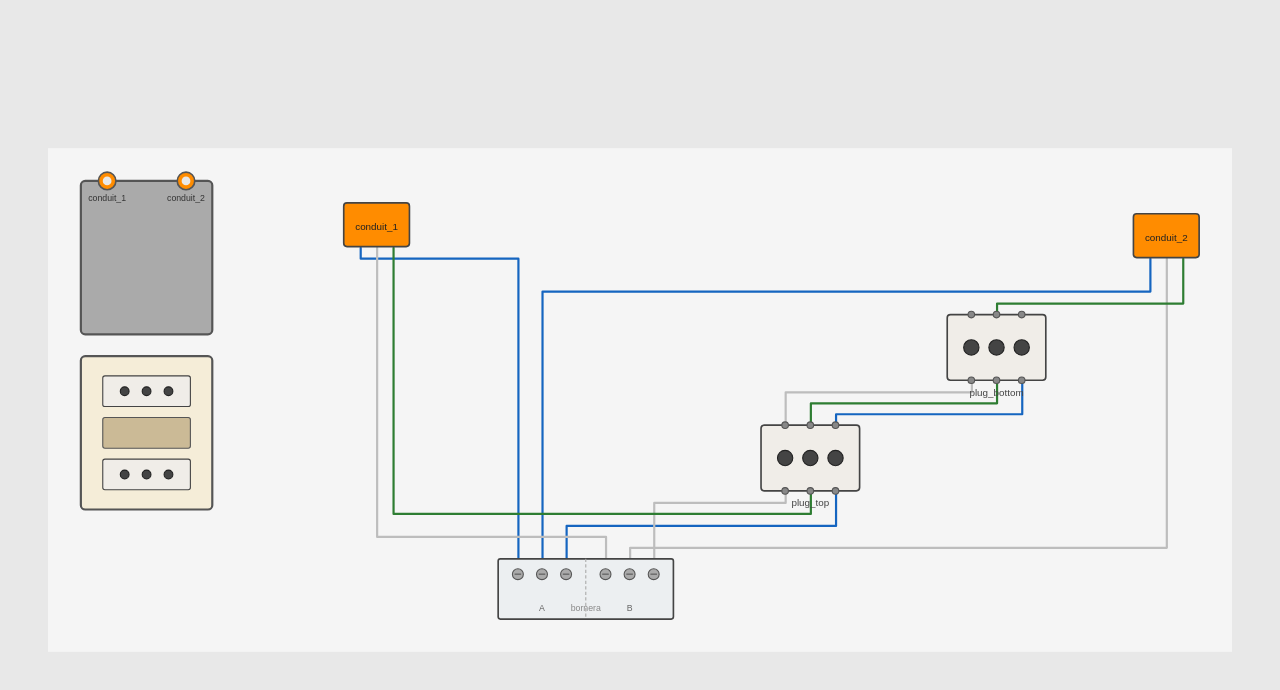
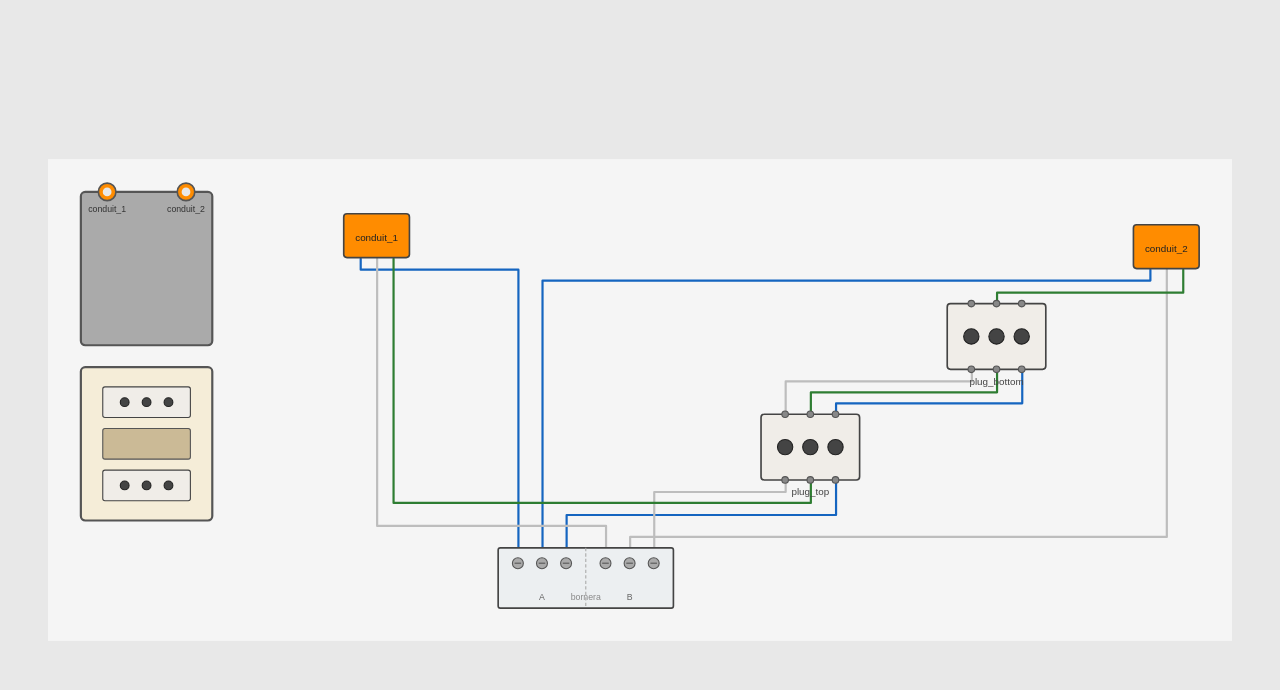
Before and after one commit to eldano/wiringml, a website: page examples/basic.html in a window 1280 px wide. Drawn offline with Linux system fonts and the light colour scheme.

Commit message:
Add component coords

```diff
--- a/examples/basic.html
+++ b/examples/basic.html
@@ -23,8 +23,8 @@
 </head>
 <body>
   <?xml version="1.0" encoding="UTF-8"?>
-<svg xmlns="http://www.w3.org/2000/svg" width="100%" height="100%" viewBox="0 0 1081 460">
-  <rect width="1081" height="460" fill="#F5F5F5"/>
+<svg xmlns="http://www.w3.org/2000/svg" width="100%" height="100%" viewBox="0 0 1081 440">
+  <rect width="1081" height="440" fill="#F5F5F5"/>
   <g id="casing">
     <rect x="30" y="30" width="120" height="140" fill="#AAAAAA" stroke="#555" stroke-width="2" rx="4"/>
     <circle cx="54" cy="30" r="8" fill="#FF8C00" stroke="#555" stroke-width="1.5"/>
@@ -48,17 +48,17 @@
   </g>
   <g id="wiring" transform="translate(220, 0)">
     <g id="wires">
-      <path d="M 65.5 91 L 65.5 101 L 209.5 101 L 209.5 375" stroke="#1565C0" stroke-width="2" fill="none" stroke-linecap="round" stroke-linejoin="round"/>
-      <path d="M 231.5 375 L 231.5 131 L 476 131 L 646 131 L 786.5 131 L 786.5 101" stroke="#1565C0" stroke-width="2" fill="none" stroke-linecap="round" stroke-linejoin="round"/>
-      <path d="M 253.5 375 L 253.5 345 L 499.5 345 L 499.5 314" stroke="#1565C0" stroke-width="2" fill="none" stroke-linecap="round" stroke-linejoin="round"/>
-      <path d="M 80.5 91 L 80.5 355 L 289.5 355 L 289.5 375" stroke="#BDBDBD" stroke-width="2" fill="none" stroke-linecap="round" stroke-linejoin="round"/>
-      <path d="M 311.5 375 L 311.5 365 L 476 365 L 646 365 L 801.5 365 L 801.5 101" stroke="#BDBDBD" stroke-width="2" fill="none" stroke-linecap="round" stroke-linejoin="round"/>
-      <path d="M 333.5 375 L 333.5 324 L 453.5 324 L 453.5 314" stroke="#BDBDBD" stroke-width="2" fill="none" stroke-linecap="round" stroke-linejoin="round"/>
-      <path d="M 95.5 91 L 95.5 334 L 271 334 L 476.5 334 L 476.5 314" stroke="#2E7D32" stroke-width="2" fill="none" stroke-linecap="round" stroke-linejoin="round"/>
-      <path d="M 646.5 152 L 646.5 142 L 816.5 142 L 816.5 101" stroke="#2E7D32" stroke-width="2" fill="none" stroke-linecap="round" stroke-linejoin="round"/>
-      <path d="M 499.5 253 L 499.5 243 L 669.5 243 L 669.5 213" stroke="#1565C0" stroke-width="2" fill="none" stroke-linecap="round" stroke-linejoin="round"/>
-      <path d="M 453.5 253 L 453.5 223 L 623.5 223 L 623.5 213" stroke="#BDBDBD" stroke-width="2" fill="none" stroke-linecap="round" stroke-linejoin="round"/>
-      <path d="M 476.5 253 L 476.5 233 L 646.5 233 L 646.5 213" stroke="#2E7D32" stroke-width="2" fill="none" stroke-linecap="round" stroke-linejoin="round"/>
+      <path d="M 65.5 91 L 65.5 101 L 209.5 101 L 209.5 355" stroke="#1565C0" stroke-width="2" fill="none" stroke-linecap="round" stroke-linejoin="round"/>
+      <path d="M 231.5 355 L 231.5 111 L 476 111 L 646 111 L 786.5 111 L 786.5 101" stroke="#1565C0" stroke-width="2" fill="none" stroke-linecap="round" stroke-linejoin="round"/>
+      <path d="M 253.5 355 L 253.5 325 L 499.5 325 L 499.5 294" stroke="#1565C0" stroke-width="2" fill="none" stroke-linecap="round" stroke-linejoin="round"/>
+      <path d="M 80.5 91 L 80.5 335 L 289.5 335 L 289.5 355" stroke="#BDBDBD" stroke-width="2" fill="none" stroke-linecap="round" stroke-linejoin="round"/>
+      <path d="M 311.5 355 L 311.5 345 L 476 345 L 646 345 L 801.5 345 L 801.5 101" stroke="#BDBDBD" stroke-width="2" fill="none" stroke-linecap="round" stroke-linejoin="round"/>
+      <path d="M 333.5 355 L 333.5 304 L 453.5 304 L 453.5 294" stroke="#BDBDBD" stroke-width="2" fill="none" stroke-linecap="round" stroke-linejoin="round"/>
+      <path d="M 95.5 91 L 95.5 314 L 271 314 L 476.5 314 L 476.5 294" stroke="#2E7D32" stroke-width="2" fill="none" stroke-linecap="round" stroke-linejoin="round"/>
+      <path d="M 646.5 132 L 646.5 122 L 816.5 122 L 816.5 101" stroke="#2E7D32" stroke-width="2" fill="none" stroke-linecap="round" stroke-linejoin="round"/>
+      <path d="M 499.5 233 L 499.5 223 L 669.5 223 L 669.5 193" stroke="#1565C0" stroke-width="2" fill="none" stroke-linecap="round" stroke-linejoin="round"/>
+      <path d="M 453.5 233 L 453.5 203 L 623.5 203 L 623.5 193" stroke="#BDBDBD" stroke-width="2" fill="none" stroke-linecap="round" stroke-linejoin="round"/>
+      <path d="M 476.5 233 L 476.5 213 L 646.5 213 L 646.5 193" stroke="#2E7D32" stroke-width="2" fill="none" stroke-linecap="round" stroke-linejoin="round"/>
     </g>
     <g id="components">
 <g class="component conduit">
@@ -69,44 +69,44 @@
   <rect x="771" y="60" width="60" height="40" fill="#FF8C00" stroke="#444" stroke-width="1.5" rx="3"/>
   <text x="801" y="85" text-anchor="middle" font-family="sans-serif" font-size="9" fill="#222">conduit_2</text>
 </g>
-<g class="component 2x3">
-  <rect x="191" y="375" width="160" height="55" fill="#ECEFF1" stroke="#444" stroke-width="1.5" rx="2"/>
-  <line x1="271" y1="375" x2="271" y2="430" stroke="#AAA" stroke-width="1" stroke-dasharray="3,2"/>
-  <text x="231" y="423" text-anchor="middle" font-family="sans-serif" font-size="8" fill="#666">A</text>
-  <text x="311" y="423" text-anchor="middle" font-family="sans-serif" font-size="8" fill="#666">B</text>
-<circle cx="209" cy="389" r="5" fill="#AAA" stroke="#555" stroke-width="1"/><line x1="206" y1="389" x2="212" y2="389" stroke="#555" stroke-width="1"/>
-<circle cx="231" cy="389" r="5" fill="#AAA" stroke="#555" stroke-width="1"/><line x1="228" y1="389" x2="234" y2="389" stroke="#555" stroke-width="1"/>
-<circle cx="253" cy="389" r="5" fill="#AAA" stroke="#555" stroke-width="1"/><line x1="250" y1="389" x2="256" y2="389" stroke="#555" stroke-width="1"/>
-<circle cx="289" cy="389" r="5" fill="#AAA" stroke="#555" stroke-width="1"/><line x1="286" y1="389" x2="292" y2="389" stroke="#555" stroke-width="1"/>
-<circle cx="311" cy="389" r="5" fill="#AAA" stroke="#555" stroke-width="1"/><line x1="308" y1="389" x2="314" y2="389" stroke="#555" stroke-width="1"/>
-<circle cx="333" cy="389" r="5" fill="#AAA" stroke="#555" stroke-width="1"/><line x1="330" y1="389" x2="336" y2="389" stroke="#555" stroke-width="1"/>
-  <text x="271" y="423" text-anchor="middle" font-family="sans-serif" font-size="8" fill="#888">bornera</text>
+<g class="component tipo_l">
+  <rect x="431" y="233" width="90" height="60" fill="#F0EDE8" stroke="#444" stroke-width="1.5" rx="3"/>
+  <circle cx="453" cy="263" r="7" fill="#444" stroke="#222" stroke-width="1"/>
+  <circle cx="476" cy="263" r="7" fill="#444" stroke="#222" stroke-width="1"/>
+  <circle cx="499" cy="263" r="7" fill="#444" stroke="#222" stroke-width="1"/>
+  <circle cx="453" cy="233"      r="3" fill="#888" stroke="#555" stroke-width="1"/>
+  <circle cx="476" cy="233"      r="3" fill="#888" stroke="#555" stroke-width="1"/>
+  <circle cx="499" cy="233"      r="3" fill="#888" stroke="#555" stroke-width="1"/>
+  <circle cx="453" cy="293" r="3" fill="#888" stroke="#555" stroke-width="1"/>
+  <circle cx="476" cy="293" r="3" fill="#888" stroke="#555" stroke-width="1"/>
+  <circle cx="499" cy="293" r="3" fill="#888" stroke="#555" stroke-width="1"/>
+  <text x="476" y="307" text-anchor="middle" font-family="sans-serif" font-size="9" fill="#444">plug_top</text>
 </g>
 <g class="component tipo_l">
-  <rect x="431" y="253" width="90" height="60" fill="#F0EDE8" stroke="#444" stroke-width="1.5" rx="3"/>
-  <circle cx="453" cy="283" r="7" fill="#444" stroke="#222" stroke-width="1"/>
-  <circle cx="476" cy="283" r="7" fill="#444" stroke="#222" stroke-width="1"/>
-  <circle cx="499" cy="283" r="7" fill="#444" stroke="#222" stroke-width="1"/>
-  <circle cx="453" cy="253"      r="3" fill="#888" stroke="#555" stroke-width="1"/>
-  <circle cx="476" cy="253"      r="3" fill="#888" stroke="#555" stroke-width="1"/>
-  <circle cx="499" cy="253"      r="3" fill="#888" stroke="#555" stroke-width="1"/>
-  <circle cx="453" cy="313" r="3" fill="#888" stroke="#555" stroke-width="1"/>
-  <circle cx="476" cy="313" r="3" fill="#888" stroke="#555" stroke-width="1"/>
-  <circle cx="499" cy="313" r="3" fill="#888" stroke="#555" stroke-width="1"/>
-  <text x="476" y="327" text-anchor="middle" font-family="sans-serif" font-size="9" fill="#444">plug_top</text>
+  <rect x="601" y="132" width="90" height="60" fill="#F0EDE8" stroke="#444" stroke-width="1.5" rx="3"/>
+  <circle cx="623" cy="162" r="7" fill="#444" stroke="#222" stroke-width="1"/>
+  <circle cx="646" cy="162" r="7" fill="#444" stroke="#222" stroke-width="1"/>
+  <circle cx="669" cy="162" r="7" fill="#444" stroke="#222" stroke-width="1"/>
+  <circle cx="623" cy="132"      r="3" fill="#888" stroke="#555" stroke-width="1"/>
+  <circle cx="646" cy="132"      r="3" fill="#888" stroke="#555" stroke-width="1"/>
+  <circle cx="669" cy="132"      r="3" fill="#888" stroke="#555" stroke-width="1"/>
+  <circle cx="623" cy="192" r="3" fill="#888" stroke="#555" stroke-width="1"/>
+  <circle cx="646" cy="192" r="3" fill="#888" stroke="#555" stroke-width="1"/>
+  <circle cx="669" cy="192" r="3" fill="#888" stroke="#555" stroke-width="1"/>
+  <text x="646" y="206" text-anchor="middle" font-family="sans-serif" font-size="9" fill="#444">plug_bottom</text>
 </g>
-<g class="component tipo_l">
-  <rect x="601" y="152" width="90" height="60" fill="#F0EDE8" stroke="#444" stroke-width="1.5" rx="3"/>
-  <circle cx="623" cy="182" r="7" fill="#444" stroke="#222" stroke-width="1"/>
-  <circle cx="646" cy="182" r="7" fill="#444" stroke="#222" stroke-width="1"/>
-  <circle cx="669" cy="182" r="7" fill="#444" stroke="#222" stroke-width="1"/>
-  <circle cx="623" cy="152"      r="3" fill="#888" stroke="#555" stroke-width="1"/>
-  <circle cx="646" cy="152"      r="3" fill="#888" stroke="#555" stroke-width="1"/>
-  <circle cx="669" cy="152"      r="3" fill="#888" stroke="#555" stroke-width="1"/>
-  <circle cx="623" cy="212" r="3" fill="#888" stroke="#555" stroke-width="1"/>
-  <circle cx="646" cy="212" r="3" fill="#888" stroke="#555" stroke-width="1"/>
-  <circle cx="669" cy="212" r="3" fill="#888" stroke="#555" stroke-width="1"/>
-  <text x="646" y="226" text-anchor="middle" font-family="sans-serif" font-size="9" fill="#444">plug_bottom</text>
+<g class="component 2x3">
+  <rect x="191" y="355" width="160" height="55" fill="#ECEFF1" stroke="#444" stroke-width="1.5" rx="2"/>
+  <line x1="271" y1="355" x2="271" y2="410" stroke="#AAA" stroke-width="1" stroke-dasharray="3,2"/>
+  <text x="231" y="403" text-anchor="middle" font-family="sans-serif" font-size="8" fill="#666">A</text>
+  <text x="311" y="403" text-anchor="middle" font-family="sans-serif" font-size="8" fill="#666">B</text>
+<circle cx="209" cy="369" r="5" fill="#AAA" stroke="#555" stroke-width="1"/><line x1="206" y1="369" x2="212" y2="369" stroke="#555" stroke-width="1"/>
+<circle cx="231" cy="369" r="5" fill="#AAA" stroke="#555" stroke-width="1"/><line x1="228" y1="369" x2="234" y2="369" stroke="#555" stroke-width="1"/>
+<circle cx="253" cy="369" r="5" fill="#AAA" stroke="#555" stroke-width="1"/><line x1="250" y1="369" x2="256" y2="369" stroke="#555" stroke-width="1"/>
+<circle cx="289" cy="369" r="5" fill="#AAA" stroke="#555" stroke-width="1"/><line x1="286" y1="369" x2="292" y2="369" stroke="#555" stroke-width="1"/>
+<circle cx="311" cy="369" r="5" fill="#AAA" stroke="#555" stroke-width="1"/><line x1="308" y1="369" x2="314" y2="369" stroke="#555" stroke-width="1"/>
+<circle cx="333" cy="369" r="5" fill="#AAA" stroke="#555" stroke-width="1"/><line x1="330" y1="369" x2="336" y2="369" stroke="#555" stroke-width="1"/>
+  <text x="271" y="403" text-anchor="middle" font-family="sans-serif" font-size="8" fill="#888">bornera</text>
 </g>
     </g>
   </g>
```
Also changed, not shown: examples/basic.yaml (+14 -4 lines).
